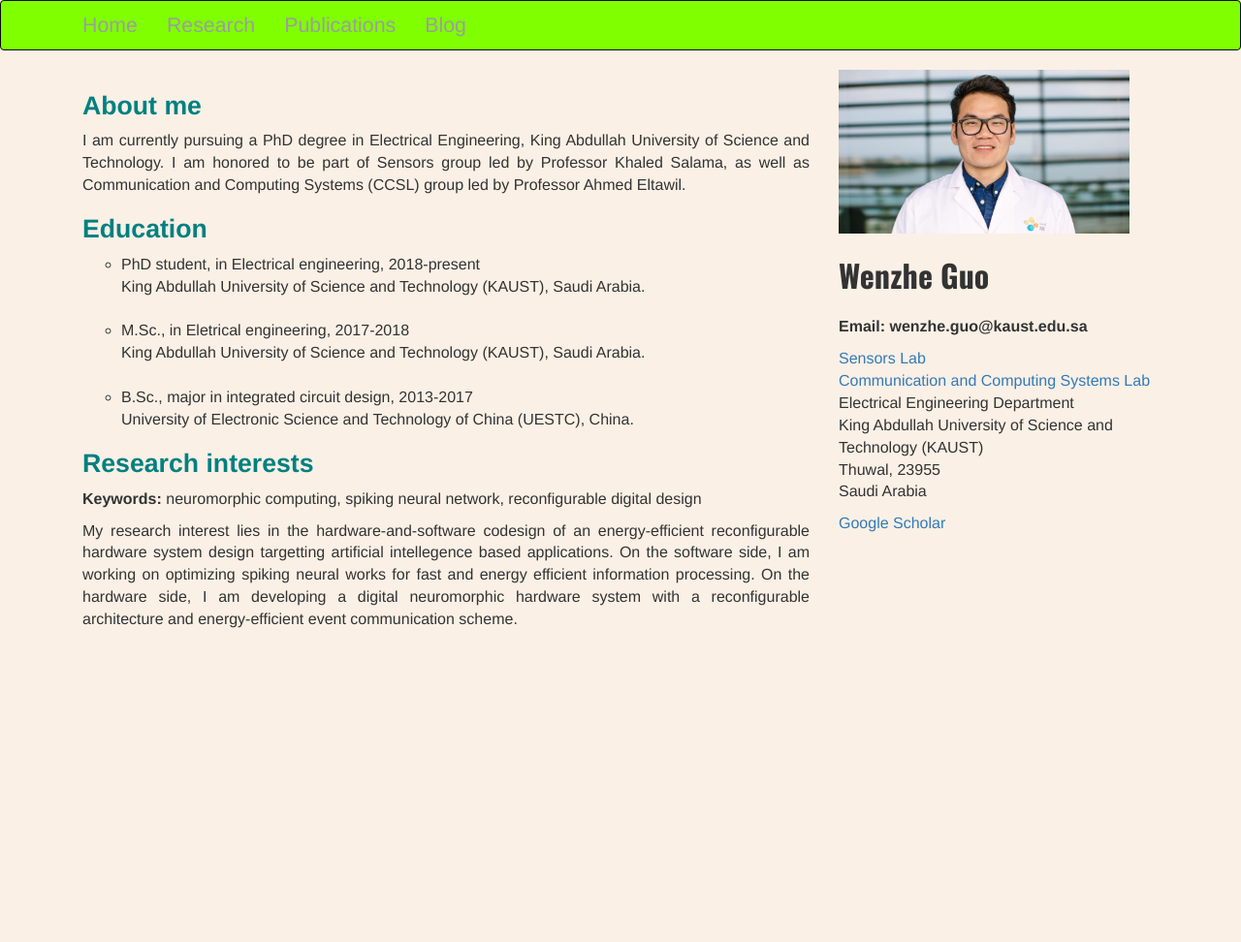
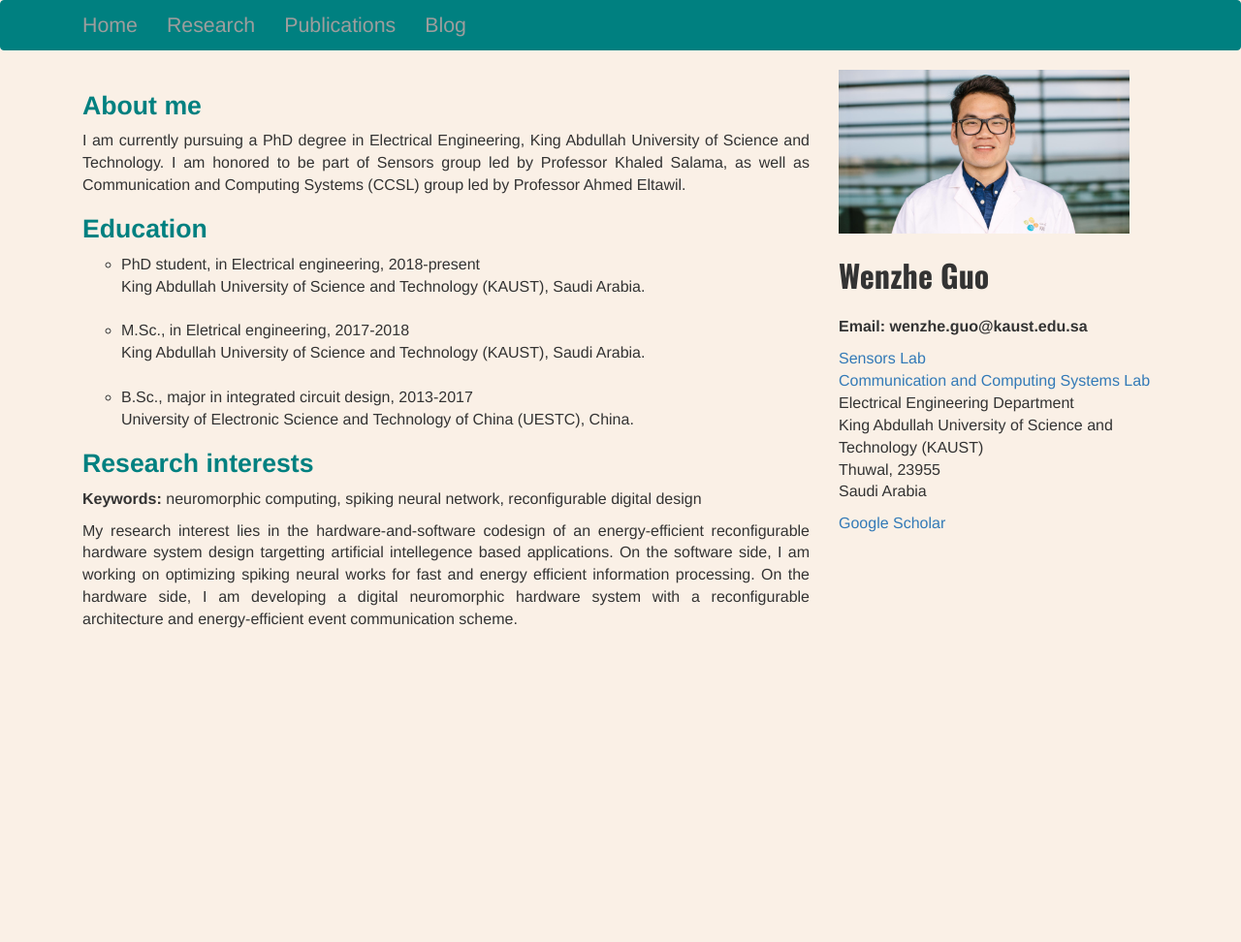
Before and after one commit to Wenzheguo/Wenzheguo.github.io, a Jekyll site: the page built from index.html, in a window 1280 px wide. Shown: the whole page at 97% size. Built offline with Jekyll 4.4.1, drawn with Linux system fonts in a browser that asks for light colours.

Commit message:
Update main.css

```diff
--- a/css/main.css
+++ b/css/main.css
@@ -1,3 +1,4 @@
 .navbar-custom {
-    background-color: chartreuse;
+    background-color: teal;
+    border-color: teal;
 }
```
